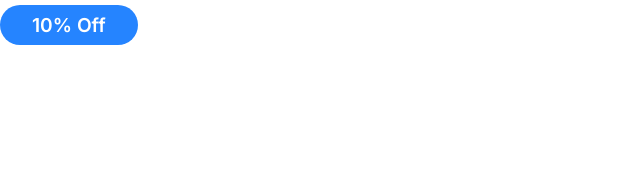
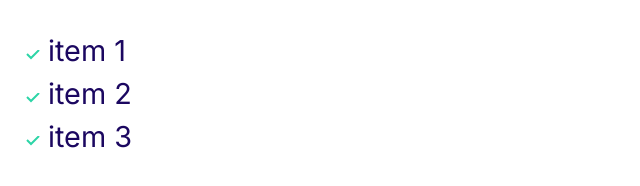
Before and after one commit to sarfarazullahkoyani/moshify, a plain HTML site: page index.html in a window 1280 px wide. Shown: the whole page, without its empty margins (0-640 px from the left). Drawn offline with Linux system fonts and the light colour scheme.

Commit message:
2 different list styles given

```diff
--- a/index.html
+++ b/index.html
@@ -15,6 +15,10 @@
   </head>
 
   <body>
-    <span class="badge badge--primary badge--small">10% Off</span>
+    <ul class="list list--tick">
+      <li class="list__item">item 1</li>
+      <li class="list__item">item 2</li>
+      <li class="list__item">item 3</li>
+    </ul>
   </body>
 </html>
```
Also changed, not shown: components/list.html (added, +5 -0 lines), icons/tick.svg (added).
